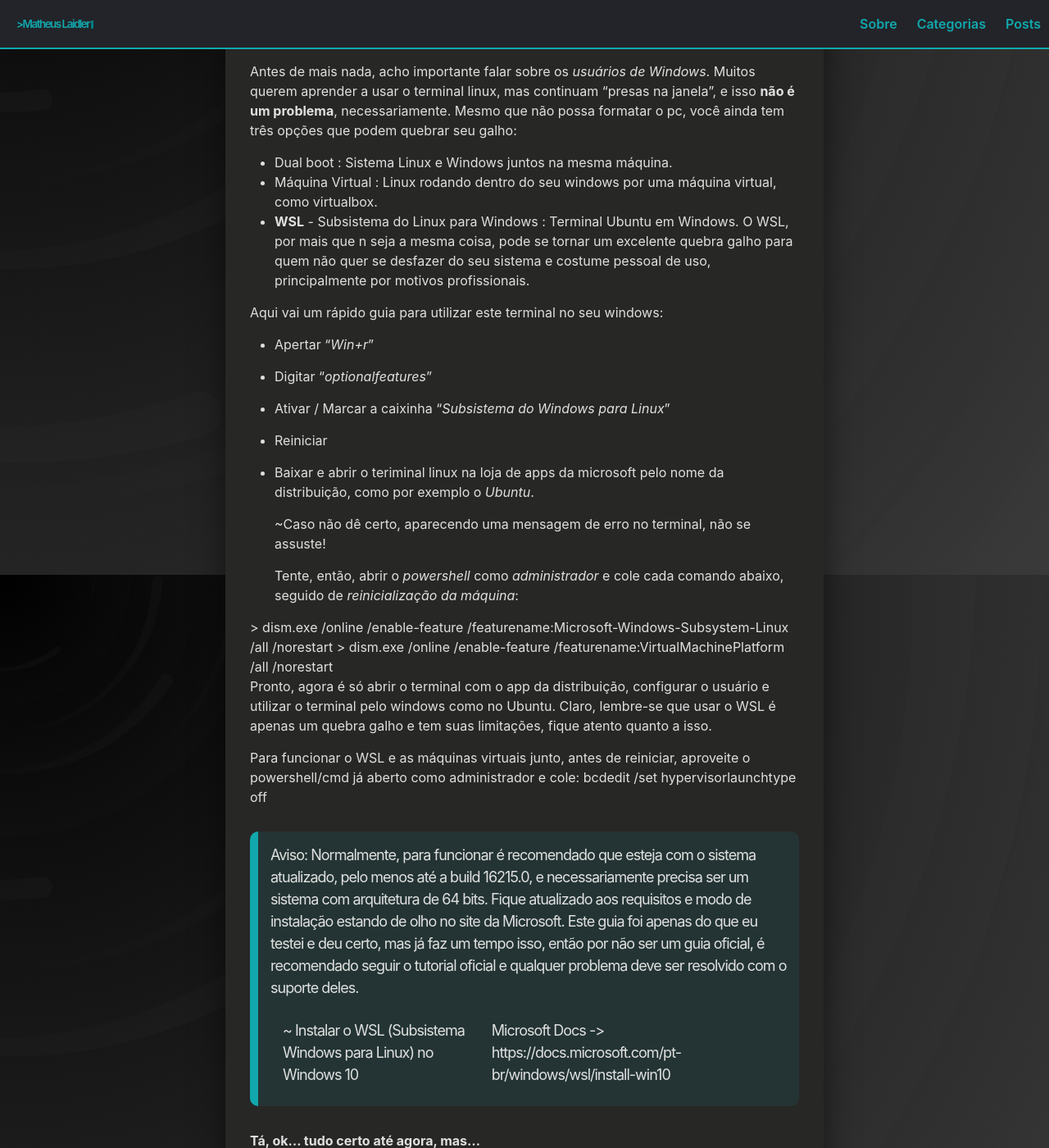
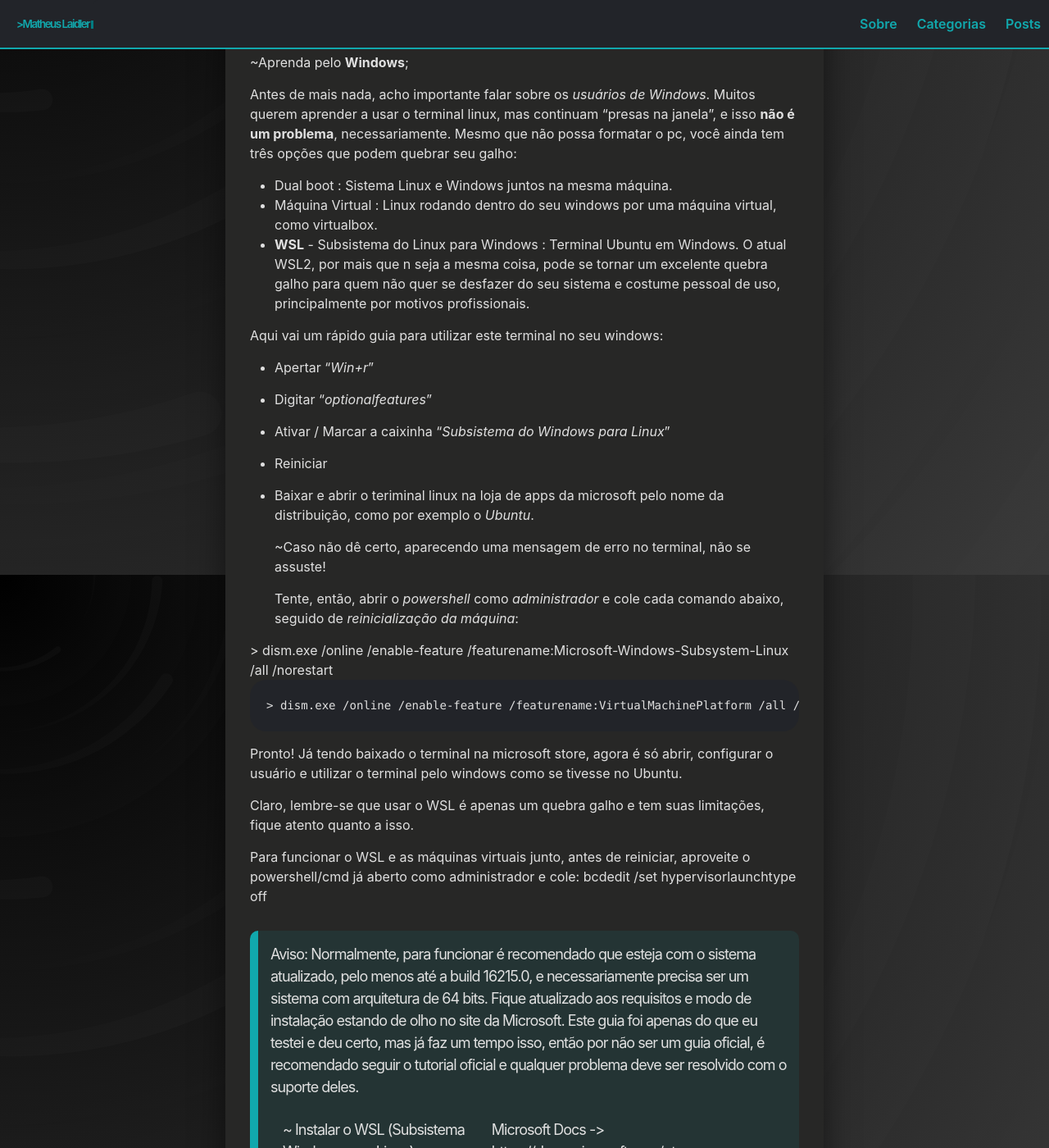
Before and after one commit to matheuslaidler/Tech-Jekyll-Old, a Jekyll site: the page built from _posts/2020-02-25-terminal.md, in a window 1280 px wide and 1400 px high, scrolled down 2179 px. Shown: the whole window at 82% size. Built offline with Jekyll 4.4.1, drawn with Linux system fonts in a browser that asks for light colours; some of the changed text lies outside the part shown.

Commit message:
Update 2020-02-25-terminal.md

````diff
--- a/_posts/2020-02-25-terminal.md
+++ b/_posts/2020-02-25-terminal.md
@@ -62,7 +63,7 @@ Muitos querem aprender a usar o terminal linux, mas continuam "presas na janela"
  - Dual boot : Sistema Linux e Windows juntos na mesma máquina.
  - Máquina Virtual : Linux rodando dentro do seu windows por uma máquina virtual, como virtualbox.
  - **WSL** - Subsistema do Linux para Windows : Terminal Ubuntu em Windows.
-   O WSL, por mais que n seja a mesma coisa, pode se tornar um excelente quebra galho para quem não quer se desfazer do seu sistema e costume pessoal de uso, principalmente por motivos profissionais.
+   O atual WSL2, por mais que n seja a mesma coisa, pode se tornar um excelente quebra galho para quem não quer se desfazer do seu sistema e costume pessoal de uso, principalmente por motivos profissionais.
 
  Aqui vai um rápido guia para utilizar este terminal no seu windows:
 
@@ -81,9 +82,14 @@ Muitos querem aprender a usar o terminal linux, mas continuam "presas na janela"
     Tente, então, abrir o _powershell_ como *administrador* e cole cada comando abaixo, seguido de *reinicialização da máquina*:
 
  	> dism.exe /online /enable-feature /featurename:Microsoft-Windows-Subsystem-Linux /all /norestart
- 	> dism.exe /online /enable-feature /featurename:VirtualMachinePlatform /all /norestart
-
-Pronto, agora é só abrir o terminal com o app da distribuição, configurar o usuário e utilizar o terminal pelo windows como no Ubuntu. Claro, lembre-se que usar o WSL é apenas um quebra galho e tem suas limitações, fique atento quanto a isso.
+
+```
+> dism.exe /online /enable-feature /featurename:VirtualMachinePlatform /all /norestart
+```
+
+Pronto! Já tendo baixado o terminal na microsoft store, agora é só abrir, configurar o usuário e utilizar o terminal pelo windows como se tivesse no Ubuntu.
+
+Claro, lembre-se que usar o WSL é apenas um quebra galho e tem suas limitações, fique atento quanto a isso.
 
  	Para funcionar o WSL e as máquinas virtuais junto, antes de reiniciar, aproveite o powershell/cmd já aberto como administrador e cole: bcdedit /set hypervisorlaunchtype off
 
````
Also changed, not shown: other parts of _posts/2020-02-25-terminal.md (+5 -4 lines).
